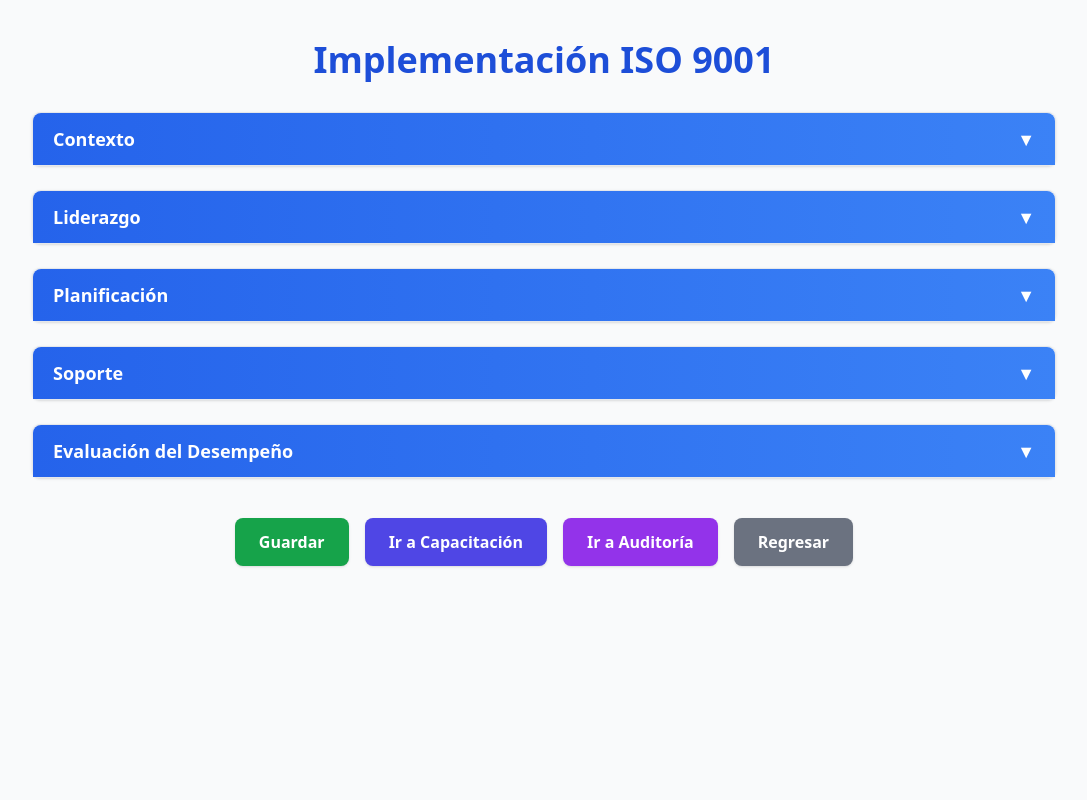
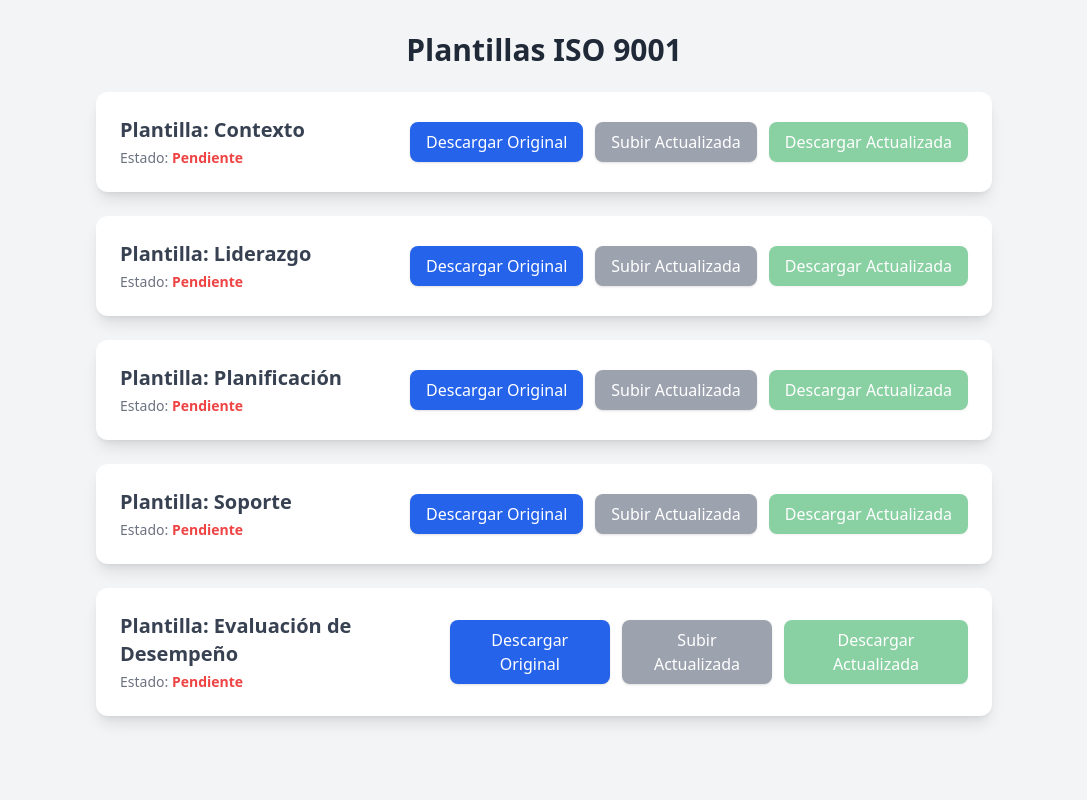
Before and after one commit to DavidJaure/HerramientaSGC, a Flask app: page /iso9001/implementacion in a window 1280 px wide. Shown: the whole page, without its empty margins (96-1183 px from the left). Run offline with Flask 3, Linux system fonts and the light colour scheme; some libraries are stand-ins or nearby versions.

Commit message:
Actualización

```diff
--- a/backend/app.py
+++ b/backend/app.py
@@ -87,6 +87,20 @@
     session.clear()
     return redirect(url_for("home"))
 
+
+
+#ruta subir plantilla implementacion
+@app.route("/iso9001/subir_plantilla", methods=["POST"])
+def subir_plantilla():
+    archivo = request.files.get("archivo")
+    if archivo:
+        # Aquí guardas el archivo en tu carpeta correspondiente
+        ruta_guardado = os.path.join(PLANTILLAS_DIR, archivo.filename)
+        archivo.save(ruta_guardado)
+        print("Archivo subido:", archivo.filename)
+    return redirect(url_for("plantillas"))
+
+
 # ----------------------------
 # ISO 9001
 # ----------------------------
--- a/frontend/templates/implementacion.html
+++ b/frontend/templates/implementacion.html
@@ -2,166 +2,137 @@
 <html lang="es">
 <head>
   <meta charset="UTF-8">
-  <title>Implementación ISO 9001</title>
+  <title>Plantillas ISO 9001</title>
   <script src="https://cdn.tailwindcss.com"></script>
 </head>
-<body class="bg-gray-50 min-h-screen flex flex-col items-center py-10">
+<body class="bg-gray-100 min-h-screen p-8">
 
-  <!-- Título -->
-  <h1 class="text-4xl font-extrabold text-blue-700 mb-8">Implementación ISO 9001</h1>
+  <div class="max-w-4xl mx-auto">
+    <h1 class="text-3xl font-bold text-gray-800 mb-6 text-center">Plantillas ISO 9001</h1>
 
-  <!-- Contenedor principal -->
-  <div class="w-full max-w-5xl space-y-6">
+    <!-- Plantilla: Contexto -->
+    <div class="bg-white rounded-xl shadow-lg p-6 mb-6 flex flex-col md:flex-row md:items-center justify-between">
+      <div class="mb-4 md:mb-0">
+        <h2 class="text-xl font-semibold text-gray-700">Plantilla: Contexto</h2>
+        <p class="text-sm text-gray-500 mt-1">Estado: <span id="estado-contexto" class="font-bold text-red-500">Pendiente</span></p>
+      </div>
+      <div class="flex flex-col sm:flex-row gap-3">
+        <a href="#" class="px-4 py-2 bg-blue-600 text-white rounded-lg shadow hover:bg-blue-700 transition text-center">
+          Descargar Original
+        </a>
+        <input type="file" id="file-contexto" class="hidden" onchange="actualizarEstado('contexto')">
+        <button type="button" onclick="document.getElementById('file-contexto').click()"
+                id="upload-contexto"
+                class="px-4 py-2 bg-gray-400 text-white rounded-lg shadow hover:bg-gray-500 transition">
+          Subir Actualizada
+        </button>
+        <a href="#" id="descargar-contexto" class="px-4 py-2 bg-green-600 text-white rounded-lg shadow hover:bg-green-700 transition text-center opacity-50 pointer-events-none">
+          Descargar Actualizada
+        </a>
+      </div>
+    </div>
 
-    <!-- CONTEXTO -->
-    <details class="group border rounded-lg shadow hover:shadow-lg transition">
-      <summary class="cursor-pointer bg-gradient-to-r from-blue-600 to-blue-500 text-white px-5 py-3 rounded-t-lg text-lg font-semibold flex justify-between items-center">
-        Contexto
-        <span class="transition group-open:rotate-180">▼</span>
-      </summary>
-      <div class="p-5 space-y-4 bg-white rounded-b-lg">
-        <div class="flex items-center justify-between border-b pb-2">
-          <span>Mapa de Procesos</span>
-          <div class="flex space-x-2">
-            <a href="/descargar/mapa" class="px-3 py-1 bg-blue-500 hover:bg-blue-600 text-white rounded">Descargar</a>
-            <input type="file" class="hidden" id="uploadMapa">
-            <label for="uploadMapa" class="px-3 py-1 bg-yellow-500 hover:bg-yellow-600 text-white rounded cursor-pointer">Subir</label>
-            <span class="px-3 py-1 rounded bg-red-500 text-white">Pendiente</span>
-          </div>
-        </div>
-        <div class="flex items-center justify-between">
-          <span>Análisis FODA</span>
-          <div class="flex space-x-2">
-            <a href="/descargar/foda" class="px-3 py-1 bg-blue-500 hover:bg-blue-600 text-white rounded">Descargar</a>
-            <input type="file" class="hidden" id="uploadFoda">
-            <label for="uploadFoda" class="px-3 py-1 bg-yellow-500 hover:bg-yellow-600 text-white rounded cursor-pointer">Subir</label>
-            <span class="px-3 py-1 rounded bg-green-500 text-white">Completado</span>
-          </div>
-        </div>
+    <!-- Plantilla: Liderazgo -->
+    <div class="bg-white rounded-xl shadow-lg p-6 mb-6 flex flex-col md:flex-row md:items-center justify-between">
+      <div class="mb-4 md:mb-0">
+        <h2 class="text-xl font-semibold text-gray-700">Plantilla: Liderazgo</h2>
+        <p class="text-sm text-gray-500 mt-1">Estado: <span id="estado-liderazgo" class="font-bold text-red-500">Pendiente</span></p>
       </div>
-    </details>
+      <div class="flex flex-col sm:flex-row gap-3">
+        <a href="#" class="px-4 py-2 bg-blue-600 text-white rounded-lg shadow hover:bg-blue-700 transition text-center">
+          Descargar Original
+        </a>
+        <input type="file" id="file-liderazgo" class="hidden" onchange="actualizarEstado('liderazgo')">
+        <button type="button" onclick="document.getElementById('file-liderazgo').click()"
+                id="upload-liderazgo"
+                class="px-4 py-2 bg-gray-400 text-white rounded-lg shadow hover:bg-gray-500 transition">
+          Subir Actualizada
+        </button>
+        <a href="#" id="descargar-liderazgo" class="px-4 py-2 bg-green-600 text-white rounded-lg shadow hover:bg-green-700 transition text-center opacity-50 pointer-events-none">
+          Descargar Actualizada
+        </a>
+      </div>
+    </div>
 
-    <!-- LIDERAZGO -->
-    <details class="group border rounded-lg shadow hover:shadow-lg transition">
-      <summary class="cursor-pointer bg-gradient-to-r from-blue-600 to-blue-500 text-white px-5 py-3 rounded-t-lg text-lg font-semibold flex justify-between items-center">
-        Liderazgo
-        <span class="transition group-open:rotate-180">▼</span>
-      </summary>
-      <div class="p-5 space-y-4 bg-white rounded-b-lg">
-        <div class="flex items-center justify-between border-b pb-2">
-          <span>Política de Calidad</span>
-          <div class="flex space-x-2">
-            <a href="/descargar/politica" class="px-3 py-1 bg-blue-500 hover:bg-blue-600 text-white rounded">Descargar</a>
-            <input type="file" class="hidden" id="uploadPolitica">
-            <label for="uploadPolitica" class="px-3 py-1 bg-yellow-500 hover:bg-yellow-600 text-white rounded cursor-pointer">Subir</label>
-            <span class="px-3 py-1 rounded bg-red-500 text-white">Pendiente</span>
-          </div>
-        </div>
-        <div class="flex items-center justify-between">
-          <span>Roles y Responsabilidades</span>
-          <div class="flex space-x-2">
-            <a href="/descargar/roles" class="px-3 py-1 bg-blue-500 hover:bg-blue-600 text-white rounded">Descargar</a>
-            <input type="file" class="hidden" id="uploadRoles">
-            <label for="uploadRoles" class="px-3 py-1 bg-yellow-500 hover:bg-yellow-600 text-white rounded cursor-pointer">Subir</label>
-            <span class="px-3 py-1 rounded bg-red-500 text-white">Pendiente</span>
-          </div>
-        </div>
+    <!-- Plantilla: Planificación -->
+    <div class="bg-white rounded-xl shadow-lg p-6 mb-6 flex flex-col md:flex-row md:items-center justify-between">
+      <div class="mb-4 md:mb-0">
+        <h2 class="text-xl font-semibold text-gray-700">Plantilla: Planificación</h2>
+        <p class="text-sm text-gray-500 mt-1">Estado: <span id="estado-planificacion" class="font-bold text-red-500">Pendiente</span></p>
       </div>
-    </details>
+      <div class="flex flex-col sm:flex-row gap-3">
+        <a href="#" class="px-4 py-2 bg-blue-600 text-white rounded-lg shadow hover:bg-blue-700 transition text-center">
+          Descargar Original
+        </a>
+        <input type="file" id="file-planificacion" class="hidden" onchange="actualizarEstado('planificacion')">
+        <button type="button" onclick="document.getElementById('file-planificacion').click()"
+                id="upload-planificacion"
+                class="px-4 py-2 bg-gray-400 text-white rounded-lg shadow hover:bg-gray-500 transition">
+          Subir Actualizada
+        </button>
+        <a href="#" id="descargar-planificacion" class="px-4 py-2 bg-green-600 text-white rounded-lg shadow hover:bg-green-700 transition text-center opacity-50 pointer-events-none">
+          Descargar Actualizada
+        </a>
+      </div>
+    </div>
 
-    <!-- PLANIFICACIÓN -->
-    <details class="group border rounded-lg shadow hover:shadow-lg transition">
-      <summary class="cursor-pointer bg-gradient-to-r from-blue-600 to-blue-500 text-white px-5 py-3 rounded-t-lg text-lg font-semibold flex justify-between items-center">
-        Planificación
-        <span class="transition group-open:rotate-180">▼</span>
-      </summary>
-      <div class="p-5 space-y-4 bg-white rounded-b-lg">
-        <div class="flex items-center justify-between border-b pb-2">
-          <span>Plan de Riesgos y Oportunidades</span>
-          <div class="flex space-x-2">
-            <a href="/descargar/riesgos" class="px-3 py-1 bg-blue-500 hover:bg-blue-600 text-white rounded">Descargar</a>
-            <input type="file" class="hidden" id="uploadRiesgos">
-            <label for="uploadRiesgos" class="px-3 py-1 bg-yellow-500 hover:bg-yellow-600 text-white rounded cursor-pointer">Subir</label>
-            <span class="px-3 py-1 rounded bg-green-500 text-white">Completado</span>
-          </div>
-        </div>
-        <div class="flex items-center justify-between">
-          <span>Objetivos de Calidad</span>
-          <div class="flex space-x-2">
-            <a href="/descargar/objetivos" class="px-3 py-1 bg-blue-500 hover:bg-blue-600 text-white rounded">Descargar</a>
-            <input type="file" class="hidden" id="uploadObjetivos">
-            <label for="uploadObjetivos" class="px-3 py-1 bg-yellow-500 hover:bg-yellow-600 text-white rounded cursor-pointer">Subir</label>
-            <span class="px-3 py-1 rounded bg-red-500 text-white">Pendiente</span>
-          </div>
-        </div>
+    <!-- Plantilla: Soporte -->
+    <div class="bg-white rounded-xl shadow-lg p-6 mb-6 flex flex-col md:flex-row md:items-center justify-between">
+      <div class="mb-4 md:mb-0">
+        <h2 class="text-xl font-semibold text-gray-700">Plantilla: Soporte</h2>
+        <p class="text-sm text-gray-500 mt-1">Estado: <span id="estado-soporte" class="font-bold text-red-500">Pendiente</span></p>
       </div>
-    </details>
+      <div class="flex flex-col sm:flex-row gap-3">
+        <a href="#" class="px-4 py-2 bg-blue-600 text-white rounded-lg shadow hover:bg-blue-700 transition text-center">
+          Descargar Original
+        </a>
+        <input type="file" id="file-soporte" class="hidden" onchange="actualizarEstado('soporte')">
+        <button type="button" onclick="document.getElementById('file-soporte').click()"
+                id="upload-soporte"
+                class="px-4 py-2 bg-gray-400 text-white rounded-lg shadow hover:bg-gray-500 transition">
+          Subir Actualizada
+        </button>
+        <a href="#" id="descargar-soporte" class="px-4 py-2 bg-green-600 text-white rounded-lg shadow hover:bg-green-700 transition text-center opacity-50 pointer-events-none">
+          Descargar Actualizada
+        </a>
+      </div>
+    </div>
 
-    <!-- SOPORTE -->
-    <details class="group border rounded-lg shadow hover:shadow-lg transition">
-      <summary class="cursor-pointer bg-gradient-to-r from-blue-600 to-blue-500 text-white px-5 py-3 rounded-t-lg text-lg font-semibold flex justify-between items-center">
-        Soporte
-        <span class="transition group-open:rotate-180">▼</span>
-      </summary>
-      <div class="p-5 space-y-4 bg-white rounded-b-lg">
-        <div class="flex items-center justify-between border-b pb-2">
-          <span>Gestión de Recursos</span>
-          <div class="flex space-x-2">
-            <a href="/descargar/recursos" class="px-3 py-1 bg-blue-500 hover:bg-blue-600 text-white rounded">Descargar</a>
-            <input type="file" class="hidden" id="uploadRecursos">
-            <label for="uploadRecursos" class="px-3 py-1 bg-yellow-500 hover:bg-yellow-600 text-white rounded cursor-pointer">Subir</label>
-            <span class="px-3 py-1 rounded bg-red-500 text-white">Pendiente</span>
-          </div>
-        </div>
-        <div class="flex items-center justify-between">
-          <span>Competencias y Capacitación</span>
-          <div class="flex space-x-2">
-            <a href="/descargar/competencias" class="px-3 py-1 bg-blue-500 hover:bg-blue-600 text-white rounded">Descargar</a>
-            <input type="file" class="hidden" id="uploadCompetencias">
-            <label for="uploadCompetencias" class="px-3 py-1 bg-yellow-500 hover:bg-yellow-600 text-white rounded cursor-pointer">Subir</label>
-            <span class="px-3 py-1 rounded bg-red-500 text-white">Pendiente</span>
-          </div>
-        </div>
+    <!-- Plantilla: Evaluación de Desempeño -->
+    <div class="bg-white rounded-xl shadow-lg p-6 mb-6 flex flex-col md:flex-row md:items-center justify-between">
+      <div class="mb-4 md:mb-0">
+        <h2 class="text-xl font-semibold text-gray-700">Plantilla: Evaluación de Desempeño</h2>
+        <p class="text-sm text-gray-500 mt-1">Estado: <span id="estado-desempeno" class="font-bold text-red-500">Pendiente</span></p>
       </div>
-    </details>
-
-    <!-- EVALUACIÓN DEL DESEMPEÑO -->
-    <details class="group border rounded-lg shadow hover:shadow-lg transition">
-      <summary class="cursor-pointer bg-gradient-to-r from-blue-600 to-blue-500 text-white px-5 py-3 rounded-t-lg text-lg font-semibold flex justify-between items-center">
-        Evaluación del Desempeño
-        <span class="transition group-open:rotate-180">▼</span>
-      </summary>
-      <div class="p-5 space-y-4 bg-white rounded-b-lg">
-        <div class="flex items-center justify-between border-b pb-2">
-          <span>Encuesta de Satisfacción</span>
-          <div class="flex space-x-2">
-            <a href="/descargar/encuesta" class="px-3 py-1 bg-blue-500 hover:bg-blue-600 text-white rounded">Descargar</a>
-            <input type="file" class="hidden" id="uploadEncuesta">
-            <label for="uploadEncuesta" class="px-3 py-1 bg-yellow-500 hover:bg-yellow-600 text-white rounded cursor-pointer">Subir</label>
-            <span class="px-3 py-1 rounded bg-green-500 text-white">Completado</span>
-          </div>
-        </div>
-        <div class="flex items-center justify-between">
-          <span>Revisión por la Dirección</span>
-          <div class="flex space-x-2">
-            <a href="/descargar/revision" class="px-3 py-1 bg-blue-500 hover:bg-blue-600 text-white rounded">Descargar</a>
-            <input type="file" class="hidden" id="uploadRevision">
-            <label for="uploadRevision" class="px-3 py-1 bg-yellow-500 hover:bg-yellow-600 text-white rounded cursor-pointer">Subir</label>
-            <span class="px-3 py-1 rounded bg-red-500 text-white">Pendiente</span>
-          </div>
-        </div>
+      <div class="flex flex-col sm:flex-row gap-3">
+        <a href="#" class="px-4 py-2 bg-blue-600 text-white rounded-lg shadow hover:bg-blue-700 transition text-center">
+          Descargar Original
+        </a>
+        <input type="file" id="file-desempeno" class="hidden" onchange="actualizarEstado('desempeno')">
+        <button type="button" onclick="document.getElementById('file-desempeno').click()"
+                id="upload-desempeno"
+                class="px-4 py-2 bg-gray-400 text-white rounded-lg shadow hover:bg-gray-500 transition">
+          Subir Actualizada
+        </button>
+        <a href="#" id="descargar-desempeno" class="px-4 py-2 bg-green-600 text-white rounded-lg shadow hover:bg-green-700 transition text-center opacity-50 pointer-events-none">
+          Descargar Actualizada
+        </a>
       </div>
-    </details>
+    </div>
 
   </div>
 
-  <!-- BOTONES PRINCIPALES -->
-  <div class="mt-10 flex flex-wrap gap-4 justify-center">
-    <button class="px-6 py-3 bg-green-600 hover:bg-green-700 text-white font-semibold rounded-lg shadow">Guardar</button>
-    <a href="/frontend/templates/capacitacion.html" class="px-6 py-3 bg-indigo-600 hover:bg-indigo-700 text-white font-semibold rounded-lg shadow">Ir a Capacitación</a>
-    <a href="/frontend/templates/auditoria.html" class="px-6 py-3 bg-purple-600 hover:bg-purple-700 text-white font-semibold rounded-lg shadow">Ir a Auditoría</a>
-    <a href="/frontend/templates/opcionesISO9001.html" class="px-6 py-3 bg-gray-500 hover:bg-gray-600 text-white font-semibold rounded-lg shadow">Regresar</a>
-  </div>
+  <script>
+    function actualizarEstado(nombre) {
+      const estado = document.getElementById("estado-" + nombre);
+      estado.textContent = "Completado";
+      estado.classList.remove("text-red-500");
+      estado.classList.add("text-green-600");
+
+      const btnDescargar = document.getElementById("descargar-" + nombre);
+      btnDescargar.classList.remove("opacity-50", "pointer-events-none");
+    }
+  </script>
 
 </body>
 </html>
```
